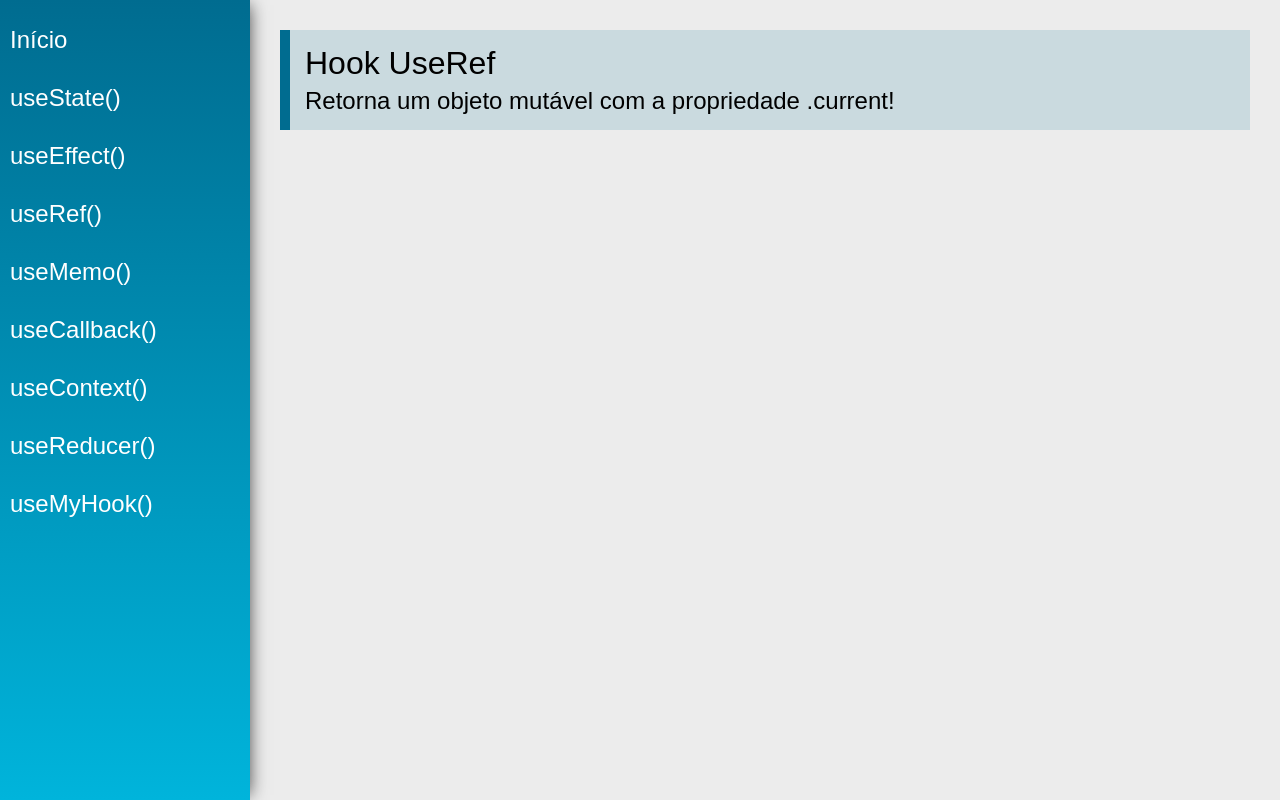
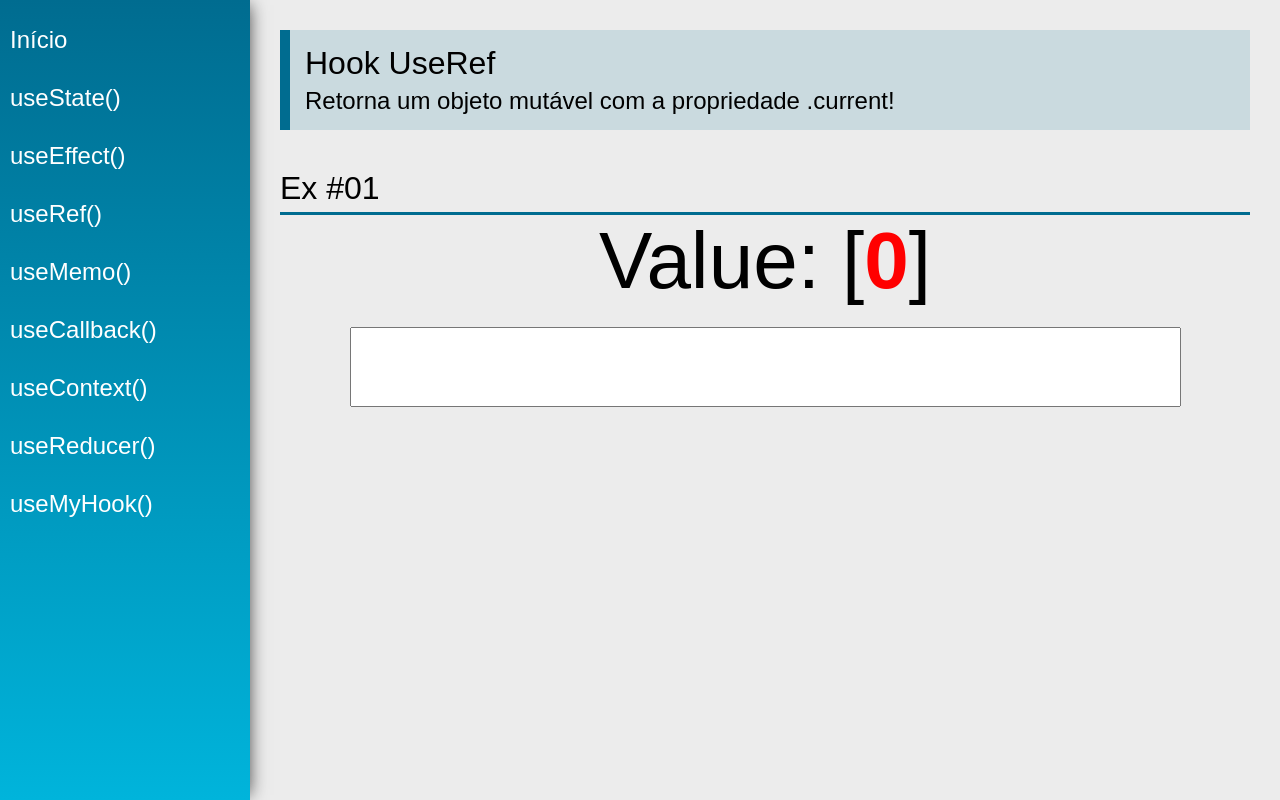
Before and after one commit to victorduarte317/react_hooks, a React (Create React App) app: page /useRef in a window 1280 px wide. Built offline with nearby package versions, Linux system fonts and the light colour scheme.

Commit message:
useRef fundamentals

```diff
--- a/src/views/examples/UseRef.jsx
+++ b/src/views/examples/UseRef.jsx
@@ -1,13 +1,43 @@
-import React from 'react'
+import React, {useRef, useState, useEffect} from 'react'
 import PageTitle from '../../components/layout/PageTitle'
+import SectionTitle from '../../components/layout/SectionTitle';
 
 const UseRef = (props) => {
+    const [value1, setValue1] = useState('')
+    const counter = useRef(0)
+
+    {/* Controlling every component render
+        counter.current = counter.current + 1
+    */}
+
+    {/* Controlling component render only when
+        "value1" change
+    */}
+
+    useEffect(function() {
+        counter.current = counter.current + 1
+    }, [value1])
+
+
     return (
         <div className="UseRef">
             <PageTitle
                 title="Hook UseRef"
                 subtitle="Retorna um objeto mutável com a propriedade .current!"
             />
+
+            <SectionTitle title='Ex #01' />
+            <div className="center">
+                <div>
+                    <span className="text">Value: </span>
+                    <span className="text">{value1} [</span>
+                    <span className="text red">{counter.current}</span>
+                    <span className="text">]</span>
+                </div>
+
+                <input type="text" className="input"
+                    value={value1} onChange={e => setValue1(e.target.value)} />
+            </div>
         </div>
     )
 }
```
